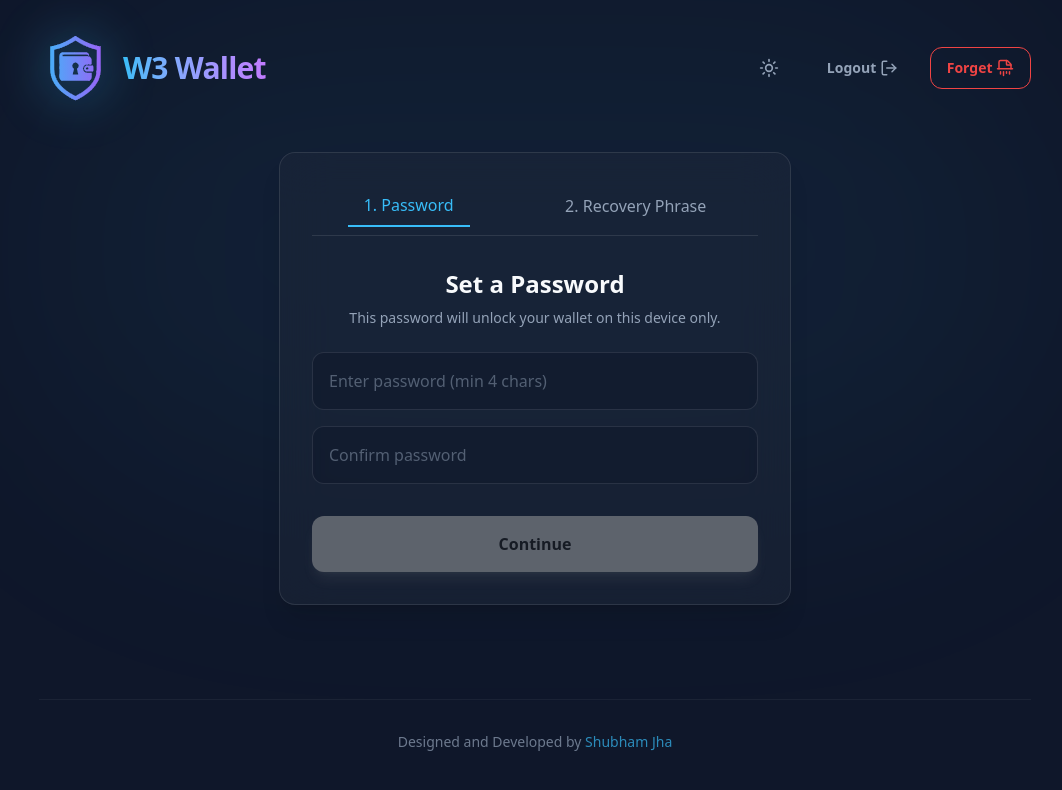
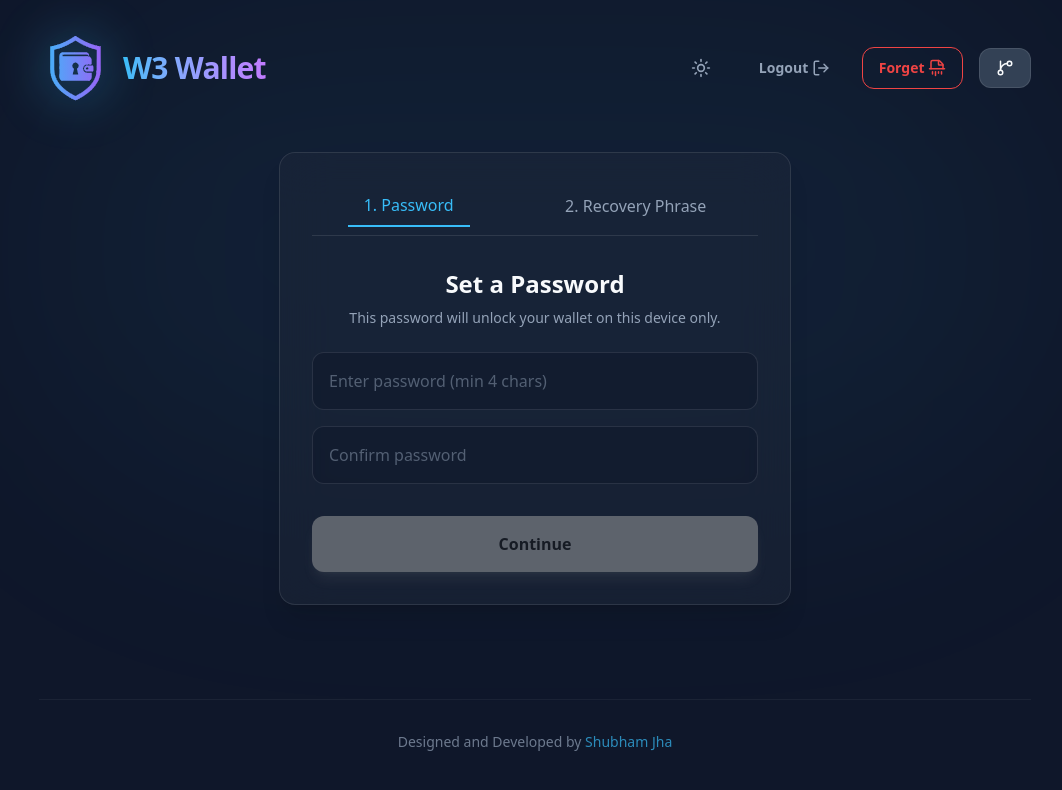
Before and after one commit to Shubham04Jha/web3wallet, a React (Vite) app: page /get-started in a window 1280 px wide. Shown: the top 790 px of the page, without its empty margins (105-1167 px from the left). Built offline with nearby package versions, Linux system fonts and the light colour scheme.

Commit message:
add github link of project in header

```diff
--- a/src/components/Header.tsx
+++ b/src/components/Header.tsx
@@ -1,6 +1,6 @@
 import { cn } from "../lib/utils"
 import { Button } from "./ui/Button"
-import { LogOut, Shredder, Moon, Sun } from "lucide-react"
+import { LogOut, Shredder, Moon, Sun, GitBranch } from "lucide-react"
 import { useNavigate } from "react-router-dom"
 import { ConfirmDialog } from "./ui/ConfirmDialog"
 import { useTheme } from "../context/ThemeContext"
@@ -18,6 +18,10 @@ export const Header = () => {
         localStorage.clear();
         navigate('/get-started');
         window.location.reload();
+    };
+
+    const handleGithub = () => {
+        window.open('https://github.com/shubham04jha/web3wallet', '_blank');
     };
 
     return (
@@ -64,6 +68,14 @@ export const Header = () => {
                         </Button>
                     }
                 />
+                <Button
+                    variant="secondary"
+                    size="sm"
+                    icon={<GitBranch size={18} />}
+                    onClick={handleGithub}
+                    className=""
+                >
+                </Button>
             </div>
         </div>
     )
```
